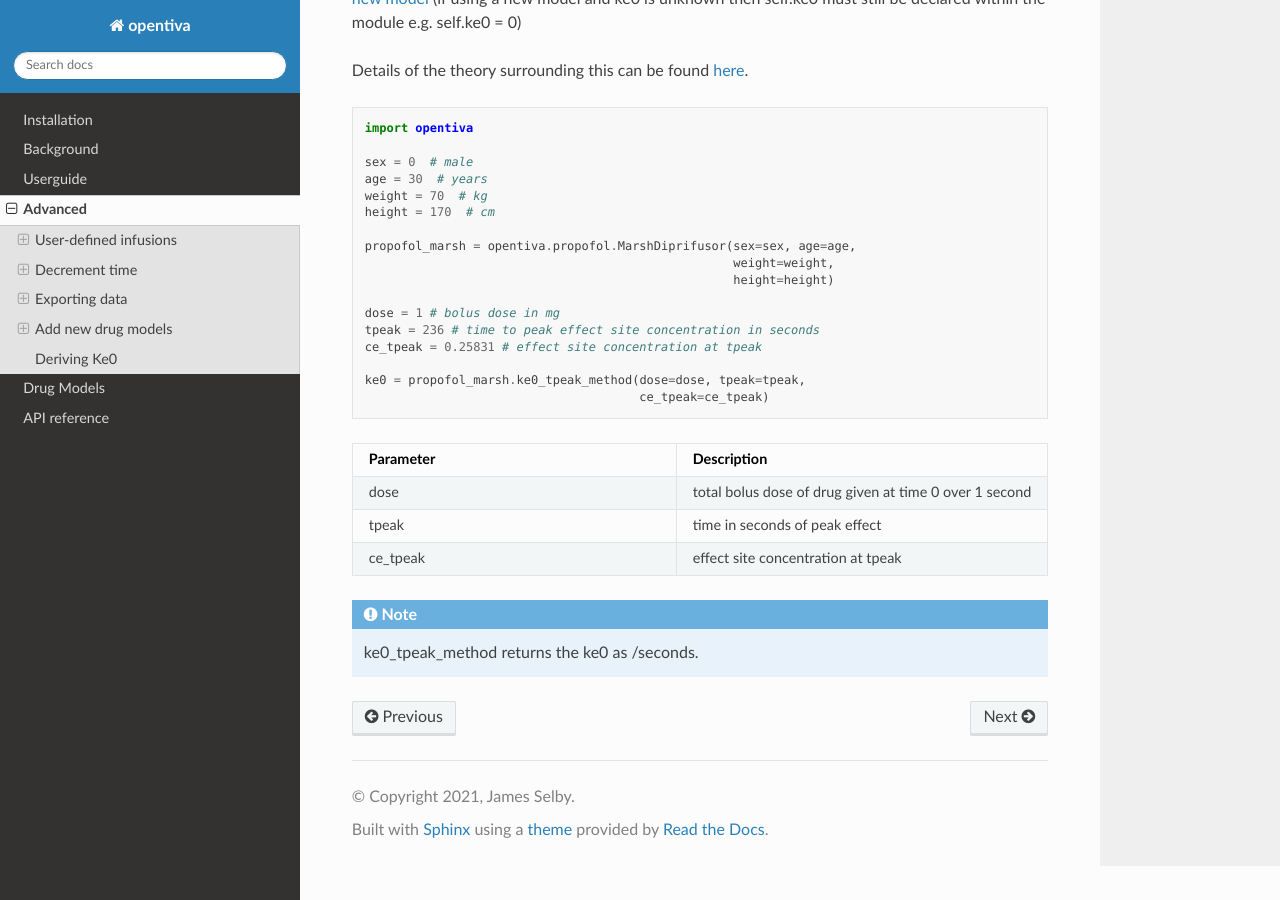
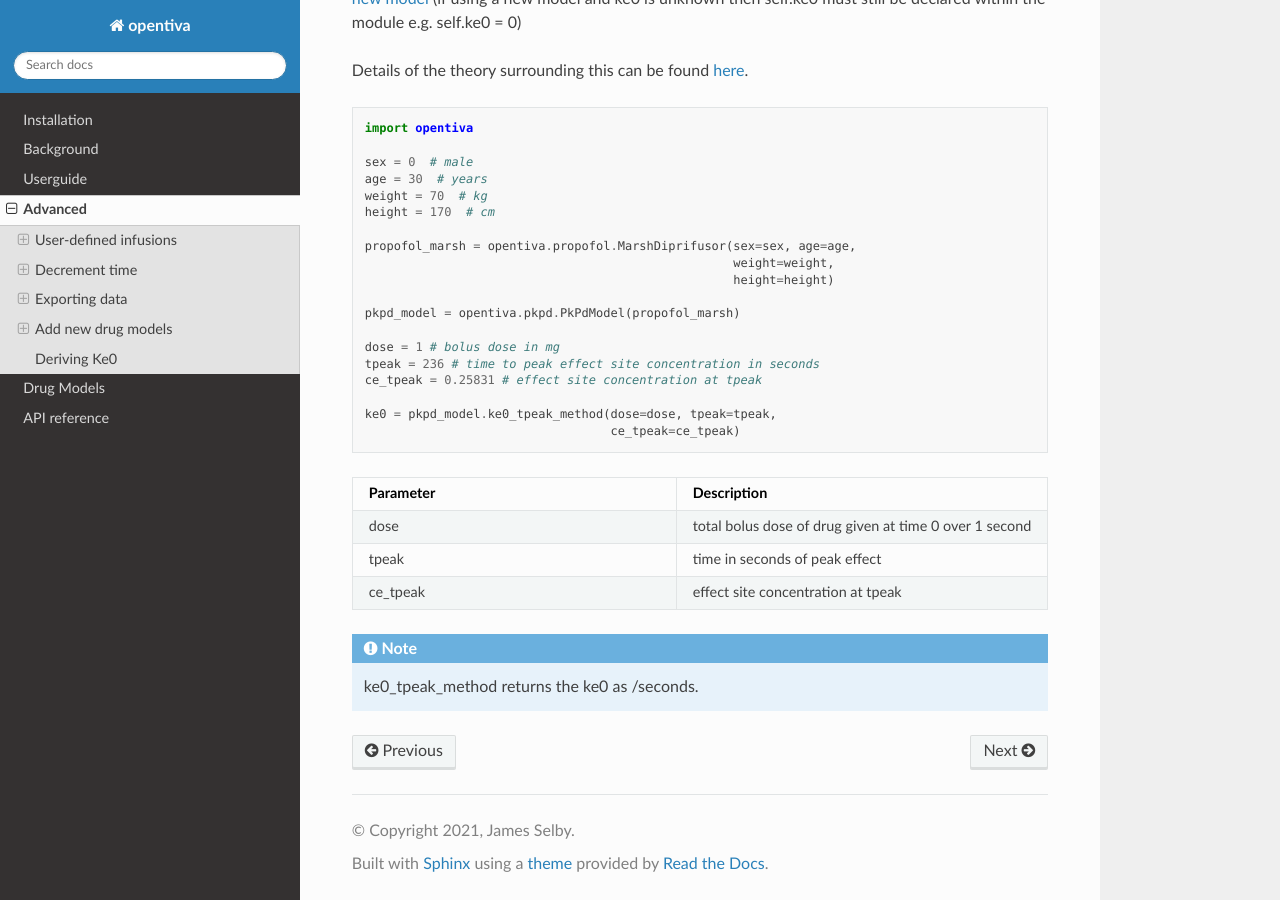
Before and after one commit to opentiva/opentiva, a Sphinx documentation site: the page built from docs/source/advanced.rst, in a window 1280 px wide and 900 px high, scrolled down 6280 px. Built offline with Sphinx 7.4.7 and the Read the Docs theme 2.0.0, drawn with Linux system fonts in a browser that asks for light colours.

Commit message:
fix ke0 example

```diff
--- a/docs/source/advanced.rst
+++ b/docs/source/advanced.rst
@@ -354,12 +354,14 @@ Details of the theory surrounding this can be found :ref:`here<Ke0 'tpeak' metho
                                                        weight=weight,
                                                        height=height)
 
+    pkpd_model = opentiva.pkpd.PkPdModel(propofol_marsh)
+
     dose = 1 # bolus dose in mg
     tpeak = 236 # time to peak effect site concentration in seconds
     ce_tpeak = 0.25831 # effect site concentration at tpeak
 
-    ke0 = propofol_marsh.ke0_tpeak_method(dose=dose, tpeak=tpeak,
-                                          ce_tpeak=ce_tpeak)
+    ke0 = pkpd_model.ke0_tpeak_method(dose=dose, tpeak=tpeak,
+                                      ce_tpeak=ce_tpeak)
 
 .. list-table::
    :widths: 50 50
```
Also changed, not shown: 1 other file.
